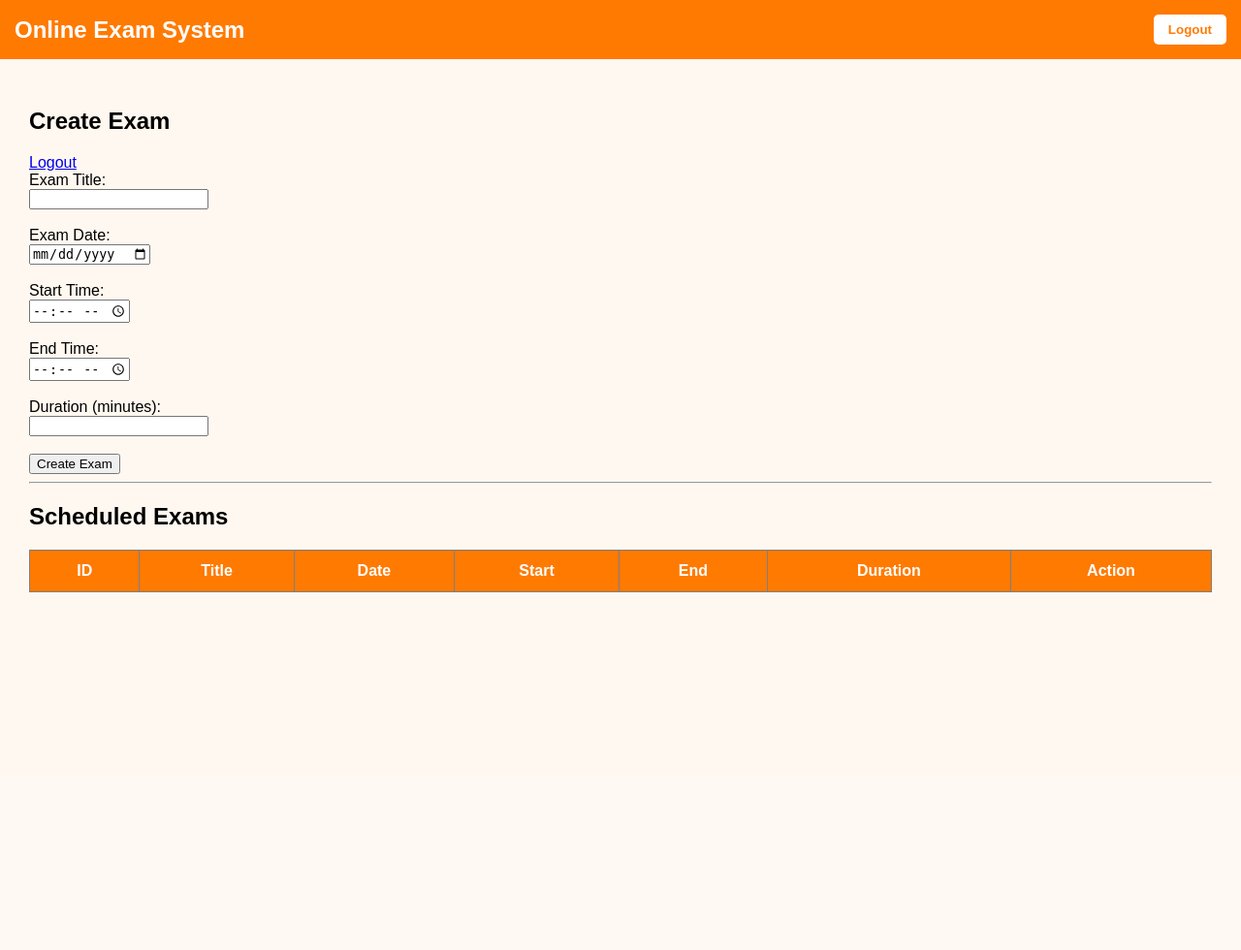
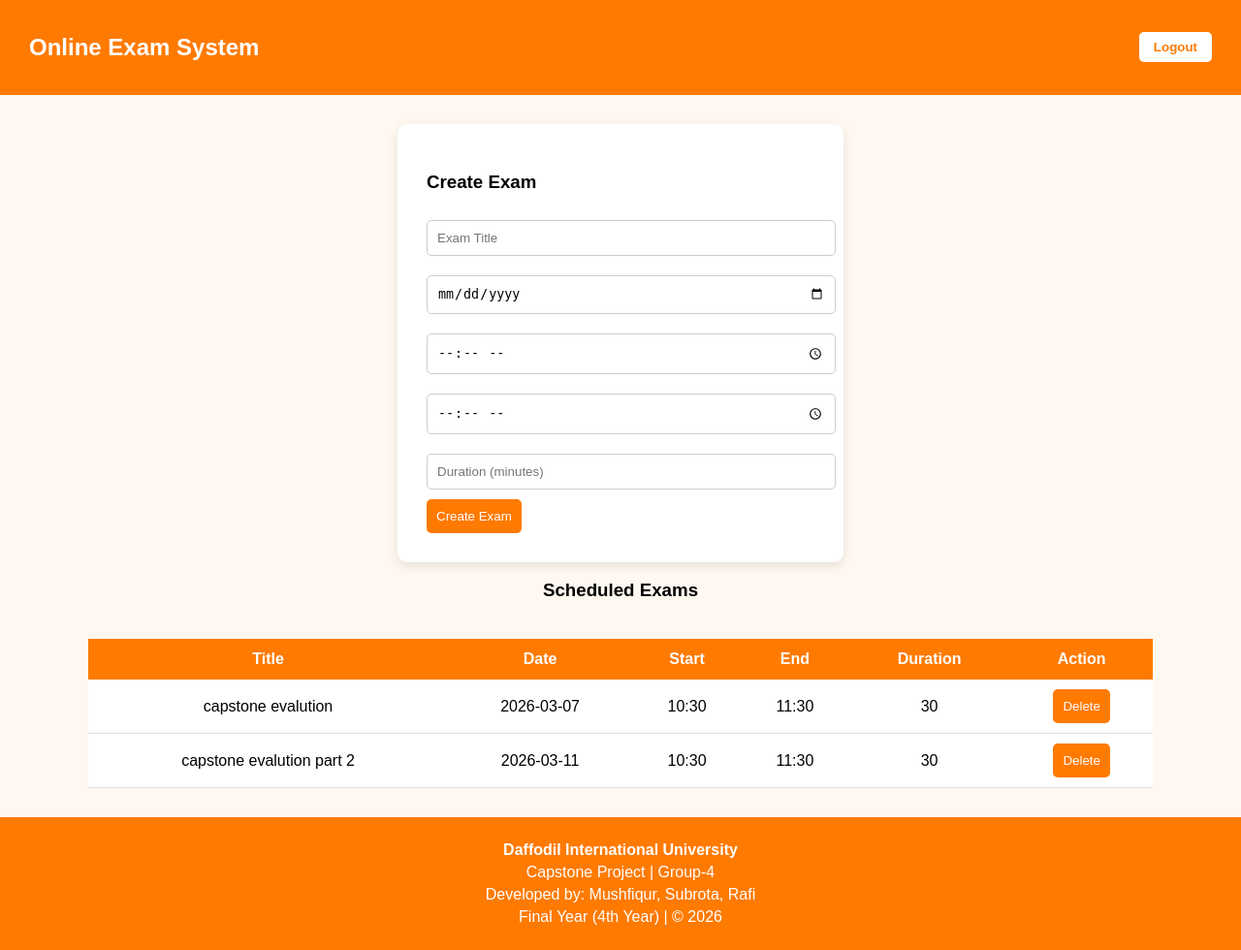
Before and after one commit to Mushfiqur00/online-exam-system, a Flask app: template templates/admin_dashboard.html in a window 1280 px wide. Shown: the whole page at 97% size. Before the commit the page ends 611 px from the top, so only its background shows below. Run offline with Flask 3, Linux system fonts and the light colour scheme; the template is opened without the code that fills it: values that come from a table or form of the project are taken from there, others are empty.

Commit message:
updating and repairing html files

```diff
--- a/app.py
+++ b/app.py
@@ -1,49 +1,37 @@
 from flask import Flask, render_template, request, redirect, session
-import sqlite3
 from datetime import datetime
+from models import db, Exam
 
 app = Flask(__name__)
+
+# SECRET KEY
 app.secret_key = "secretkey"
 
-# -----------------------------
-# DATABASE INITIALIZATION
-# -----------------------------
-def init_db():
-    conn = sqlite3.connect("database.db")
-    cursor = conn.cursor()
+# DATABASE CONFIG
+app.config["SQLALCHEMY_DATABASE_URI"] = "sqlite:///database.db"
+app.config["SQLALCHEMY_TRACK_MODIFICATIONS"] = False
 
-    cursor.execute("""
-        CREATE TABLE IF NOT EXISTS exams (
-            id INTEGER PRIMARY KEY AUTOINCREMENT,
-            title TEXT NOT NULL,
-            exam_date TEXT NOT NULL,
-            start_time TEXT NOT NULL,
-            end_time TEXT NOT NULL,
-            duration INTEGER NOT NULL
-        )
-    """)
+db.init_app(app)
 
-    conn.commit()
-    conn.close()
+# CREATE DATABASE
+with app.app_context():
+    db.create_all()
 
-init_db()
-
-# -----------------------------
-# LOGIN
-# -----------------------------
+# ---------------- LOGIN ----------------
 @app.route("/", methods=["GET", "POST"])
 def login():
     if request.method == "POST":
-        username = request.form.get("username")
-        password = request.form.get("password")
+        username = request.form["username"]
+        password = request.form["password"]
 
-        # Fixed credentials
         if username == "teacher" and password == "1234":
             session["role"] = "admin"
             return redirect("/admin-dashboard")
 
         elif username == "student" and password == "group4":
             session["role"] = "student"
+            session["username"] = "student"
+            session["group"] = "group4"
             return redirect("/student-dashboard")
 
         else:
@@ -52,156 +40,101 @@ def login():
     return render_template("login.html")
 
 
-# -----------------------------
-# ADMIN DASHBOARD
-# -----------------------------
+# ---------------- ADMIN DASHBOARD ----------------
 @app.route("/admin-dashboard")
 def admin_dashboard():
     if session.get("role") != "admin":
         return redirect("/")
 
-    conn = sqlite3.connect("database.db")
-    conn.row_factory = sqlite3.Row
-
-    exams = conn.execute("""
-        SELECT * FROM exams
-        ORDER BY exam_date ASC, start_time ASC
-    """).fetchall()
-
-    conn.close()
-
+    exams = Exam.query.order_by(Exam.exam_date.asc()).all()
     return render_template("admin_dashboard.html", exams=exams)
 
 
-# -----------------------------
-# CREATE EXAM
-# -----------------------------
+# ---------------- CREATE EXAM ----------------
 @app.route("/create-exam", methods=["POST"])
 def create_exam():
     if session.get("role") != "admin":
         return redirect("/")
 
-    title = request.form.get("title")
-    exam_date = request.form.get("exam_date")
-    start_time = request.form.get("start_time")
-    end_time = request.form.get("end_time")
-    duration = request.form.get("duration")
+    new_exam = Exam(
+        title=request.form["title"],
+        exam_date=request.form["exam_date"],
+        start_time=request.form["start_time"],
+        end_time=request.form["end_time"],
+        duration=request.form["duration"],
+        assigned_to=request.form["assigned_to"]
+    )
 
-    conn = sqlite3.connect("database.db")
-    cursor = conn.cursor()
-
-    cursor.execute("""
-        INSERT INTO exams (title, exam_date, start_time, end_time, duration)
-        VALUES (?, ?, ?, ?, ?)
-    """, (title, exam_date, start_time, end_time, duration))
-
-    conn.commit()
-    conn.close()
+    db.session.add(new_exam)
+    db.session.commit()
 
     return redirect("/admin-dashboard")
 
 
-# -----------------------------
-# DELETE EXAM
-# -----------------------------
+# ---------------- DELETE EXAM ----------------
 @app.route("/delete-exam/<int:exam_id>")
 def delete_exam(exam_id):
     if session.get("role") != "admin":
         return redirect("/")
 
-    conn = sqlite3.connect("database.db")
-    cursor = conn.cursor()
-
-    cursor.execute("DELETE FROM exams WHERE id = ?", (exam_id,))
-    conn.commit()
-    conn.close()
+    exam = Exam.query.get_or_404(exam_id)
+    db.session.delete(exam)
+    db.session.commit()
 
     return redirect("/admin-dashboard")
 
 
-# -----------------------------
-# STUDENT DASHBOARD
-# -----------------------------
+# ---------------- STUDENT DASHBOARD ----------------
 @app.route("/student-dashboard")
 def student_dashboard():
     if session.get("role") != "student":
         return redirect("/")
 
-    conn = sqlite3.connect("database.db")
-    conn.row_factory = sqlite3.Row
+    username = session.get("username")
+    group = session.get("group")
 
-    exams = conn.execute("""
-        SELECT * FROM exams
-        ORDER BY exam_date ASC, start_time ASC
-    """).fetchall()
-
-    conn.close()
+    exams = Exam.query.filter(
+        (Exam.assigned_to == username) |
+        (Exam.assigned_to == group)
+    ).order_by(Exam.exam_date.asc()).all()
 
     now = datetime.now()
     today = now.strftime("%Y-%m-%d")
     current_time = now.strftime("%H:%M")
 
+    upcoming = []
+    ongoing = []
+    completed = []
+
+    for exam in exams:
+        if exam.exam_date > today:
+            upcoming.append(exam)
+
+        elif exam.exam_date == today:
+            if current_time < exam.start_time:
+                upcoming.append(exam)
+            elif exam.start_time <= current_time <= exam.end_time:
+                ongoing.append(exam)
+            else:
+                completed.append(exam)
+
+        else:
+            completed.append(exam)
+
     return render_template(
         "student_dashboard.html",
-        exams=exams,
-        today=today,
-        current_time=current_time
+        upcoming=upcoming,
+        ongoing=ongoing,
+        completed=completed
     )
 
 
-# -----------------------------
-# START EXAM (Eligibility Check)
-# -----------------------------
-@app.route("/start-exam/<int:exam_id>")
-def start_exam(exam_id):
-    if session.get("role") != "student":
-        return redirect("/")
-
-    conn = sqlite3.connect("database.db")
-    conn.row_factory = sqlite3.Row
-
-    exam = conn.execute(
-        "SELECT * FROM exams WHERE id = ?",
-        (exam_id,)
-    ).fetchone()
-
-    conn.close()
-
-    if exam is None:
-        return "Exam not found"
-
-    now = datetime.now()
-    today = now.strftime("%Y-%m-%d")
-    current_time = now.strftime("%H:%M")
-
-    # Date check
-    if today < exam["exam_date"]:
-        return "Exam has not started yet"
-
-    if today > exam["exam_date"]:
-        return "Exam date is over"
-
-    # Time check
-    if current_time < exam["start_time"]:
-        return "Exam has not started yet"
-
-    if current_time > exam["end_time"]:
-        return "Exam time is over"
-
-    return "Exam Started Successfully"
-
-
-# -----------------------------
-# LOGOUT
-# -----------------------------
+# ---------------- LOGOUT ----------------
 @app.route("/logout")
 def logout():
     session.clear()
     return redirect("/")
 
 
-# -----------------------------
-# RUN APP
-# -----------------------------
 if __name__ == "__main__":
     app.run(debug=True)
--- a/static/style.css
+++ b/static/style.css
@@ -14,10 +14,7 @@ body {
     align-items: center;
 }
 
-.navbar h2 {
-    margin: 0;
-}
-
+/* LOGOUT */
 .logout-btn {
     background-color: white;
     color: #ff7a00;
@@ -35,13 +32,13 @@ body {
 /* CENTER CONTENT */
 .container {
     min-height: 80vh;
+    padding: 30px;
     display: flex;
-    justify-content: center;
+    flex-direction: column;
     align-items: center;
-    flex-direction: column;
 }
 
-/* FORM CARD */
+/* CARD */
 .card {
     background-color: white;
     padding: 30px;
@@ -50,14 +47,8 @@ body {
     box-shadow: 0 4px 12px rgba(0, 0, 0, 0.1);
 }
 
-.card h3 {
-    text-align: center;
-    color: #ff7a00;
-}
-
 /* INPUTS */
-input,
-select {
+input {
     width: 100%;
     padding: 10px;
     margin: 10px 0;
@@ -67,7 +58,6 @@ select {
 
 /* BUTTON */
 button {
-    width: 100%;
     padding: 10px;
     background-color: #ff7a00;
     color: white;
@@ -104,7 +94,7 @@ tr:hover {
     background-color: #fff0e6;
 }
 
-/* Start Button States */
+/* BUTTON STATES */
 .start-active {
     background-color: #90ee90;
     color: black;
@@ -120,5 +110,9 @@ tr:hover {
     background-color: #ff7a00;
     color: white;
     text-align: center;
-    padding: 15px;
+    padding: 20px;
 }
+
+.footer p {
+    margin: 5px 0;
+}
--- a/templates/admin_dashboard.html
+++ b/templates/admin_dashboard.html
@@ -1,36 +1,22 @@
 {% extends "layout.html" %}
-
 {% block body %}
 
-<h2>Create Exam</h2>
-<a href="/logout">Logout</a>
+<div class="card">
+    <h3>Create Exam</h3>
+    <form action="/create-exam" method="POST">
+        <input type="text" name="title" placeholder="Exam Title" required>
+        <input type="date" name="exam_date" required>
+        <input type="time" name="start_time" required>
+        <input type="time" name="end_time" required>
+        <input type="number" name="duration" placeholder="Duration (minutes)" required>
+        <button type="submit">Create Exam</button>
+    </form>
+</div>
 
-<form method="POST" action="/create-exam">
-    <label>Exam Title:</label><br>
-    <input type="text" name="title" required><br><br>
+<h3>Scheduled Exams</h3>
 
-    <label>Exam Date:</label><br>
-    <input type="date" name="exam_date" required><br><br>
-
-    <label>Start Time:</label><br>
-    <input type="time" name="start_time" required><br><br>
-
-    <label>End Time:</label><br>
-    <input type="time" name="end_time" required><br><br>
-
-    <label>Duration (minutes):</label><br>
-    <input type="number" name="duration" required><br><br>
-
-    <button type="submit">Create Exam</button>
-</form>
-
-<hr>
-
-<h2>Scheduled Exams</h2>
-
-<table border="1" cellpadding="5">
+<table>
     <tr>
-        <th>ID</th>
         <th>Title</th>
         <th>Date</th>
         <th>Start</th>
@@ -41,18 +27,18 @@
 
     {% for exam in exams %}
     <tr>
-        <td>{{ exam['id'] }}</td>
-        <td>{{ exam['title'] }}</td>
-        <td>{{ exam['exam_date'] }}</td>
-        <td>{{ exam['start_time'] }}</td>
-        <td>{{ exam['end_time'] }}</td>
-        <td>{{ exam['duration'] }} mins</td>
+        <td>{{ exam.title }}</td>
+        <td>{{ exam.exam_date }}</td>
+        <td>{{ exam.start_time }}</td>
+        <td>{{ exam.end_time }}</td>
+        <td>{{ exam.duration }}</td>
         <td>
-            <a href="/delete-exam/{{ exam['id'] }}">Delete</a>
+            <a href="/delete-exam/{{ exam.id }}">
+                <button>Delete</button>
+            </a>
         </td>
     </tr>
     {% endfor %}
-
 </table>
 
 {% endblock %}
--- a/templates/layout.html
+++ b/templates/layout.html
@@ -1,90 +1,9 @@
 <!DOCTYPE html>
 <html>
-
 <head>
     <title>Online Exam System</title>
-    <style>
-        body {
-            margin: 0;
-            font-family: Arial, sans-serif;
-            background-color: #fff8f0;
-        }
-
-        .navbar {
-            background-color: #ff7a00;
-            padding: 15px;
-            color: white;
-            display: flex;
-            justify-content: space-between;
-            align-items: center;
-        }
-
-        .navbar h2 {
-            margin: 0;
-        }
-
-        .logout-btn {
-            background-color: white;
-            color: #ff7a00;
-            padding: 8px 15px;
-            border: none;
-            border-radius: 5px;
-            cursor: pointer;
-            font-weight: bold;
-        }
-
-        .logout-btn:hover {
-            background-color: #ffe0cc;
-        }
-
-        .container {
-            padding: 30px;
-        }
-
-        table {
-            width: 100%;
-            border-collapse: collapse;
-            background-color: white;
-        }
-
-        th {
-            background-color: #ff7a00;
-            color: white;
-            padding: 12px;
-        }
-
-        td {
-            padding: 10px;
-            text-align: center;
-            border-bottom: 1px solid #ddd;
-        }
-
-        tr:hover {
-            background-color: #fff0e6;
-        }
-
-        .start-active {
-            background-color: #90ee90;
-            border: none;
-            padding: 8px 15px;
-            border-radius: 5px;
-            cursor: pointer;
-        }
-
-        .start-inactive {
-            background-color: #dddddd;
-            border: none;
-            padding: 8px 15px;
-            border-radius: 5px;
-            cursor: not-allowed;
-        }
-
-        h3 {
-            color: #ff7a00;
-        }
-    </style>
+    <link rel="stylesheet" href="{{ url_for('static', filename='css/style.css') }}">
 </head>
-
 <body>
 
     <div class="navbar">
@@ -98,6 +17,12 @@
         {% block body %}{% endblock %}
     </div>
 
+    <div class="footer">
+        <p><strong>Daffodil International University</strong></p>
+        <p>Capstone Project | Group-4</p>
+        <p>Developed by: Mushfiqur, Subrota, Rafi</p>
+        <p>Final Year (4th Year) | © 2026</p>
+    </div>
+
 </body>
-
 </html>
```
Also changed, not shown: models.py (+13 -19 lines), templates/login.html (+8 -14 lines), templates/student_dashboard.html (+3 -6 lines).
